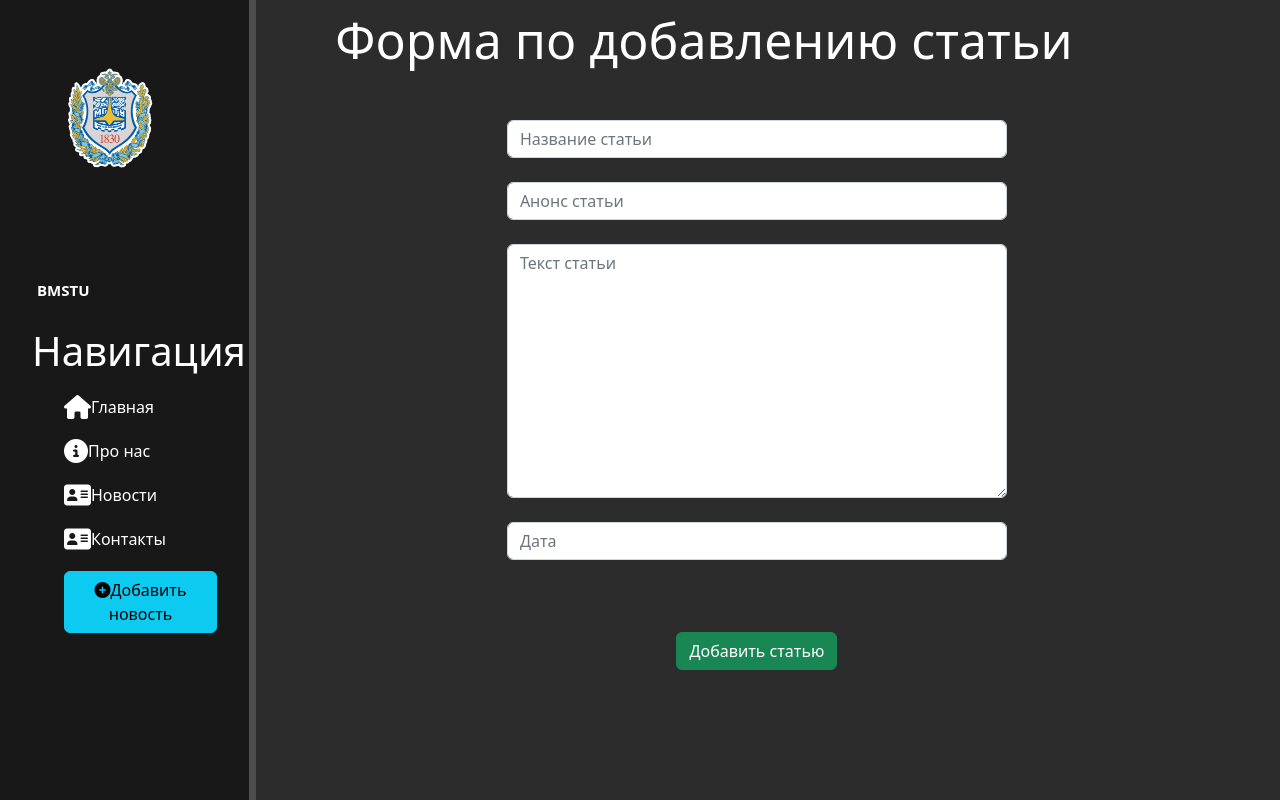
After one commit to w212w/DjangoPython, a Django app: page /news/create in a window 1280 px wide. The commit adds this page. Run offline with Django 4.2, Linux system fonts and the light colour scheme; some libraries are stand-ins or nearby versions.

Commit message:
добавил вкладку "Добавить новость", которая передает инфу в базу данных

```diff
--- a/website/main/static/main/css/main.css
+++ b/website/main/static/main/css/main.css
@@ -68,3 +68,11 @@ main .features p {
     width: 400px;
     margin: 20px 32%;
     text-align: left;}
+
+form {
+    margin-left: 28%;
+    width: 500px;
+    margin-top: 50px;}
+
+
+}
--- a/website/main/templates/main/layout.html
+++ b/website/main/templates/main/layout.html
@@ -23,6 +23,8 @@
             <a href="{% url 'about' %}"><li><i class="fa-solid fa-circle-info fa-xl"></i></i>Про нас</li></a>
             <a href="{% url 'news_home' %}"><li><i class="fa-solid fa-address-card fa-xl"></i></i>Новости</li></a>
             <a href=""><li><i class="fa-solid fa-address-card fa-xl"></i></i>Контакты</li></a>
+            <a href="{% url 'create' %}"><li><button class="btn btn-info"><i class="fas fa-plus-circle"></i>Добавить новость</li></a>
+
         </ul>
         <style>
           a {
--- /dev/null
+++ b/website/news/forms.py
@@ -0,0 +1,26 @@
+from .models import Articles
+from django.forms import ModelForm, TextInput, DateTimeInput, Textarea
+
+class ArticlesForm(ModelForm):
+    class Meta:
+        model = Articles
+        fields = ['title','anons','full_text','date']
+
+        widgets = {
+            "title": TextInput(attrs={
+                "class": "form-control",
+                "placeholder": "Название статьи"
+            }),
+            "anons": TextInput(attrs={
+                "class": "form-control",
+                "placeholder": "Анонс статьи"
+            }),
+            "date": DateTimeInput(attrs={
+                "class": "form-control",
+                "placeholder": "Дата"
+            }),
+            "full_text": Textarea(attrs={
+                "class": "form-control",
+                "placeholder": "Текст статьи"
+            })
+        }
--- /dev/null
+++ b/website/news/templates/news/create.html
@@ -0,0 +1,18 @@
+{% extends "main/layout.html" %}
+
+{% block title %}Форма по добавлению статьи{% endblock %}
+
+{% block content %}
+    <div class="features">
+        <h1>Форма по добавлению статьи</h1>
+        <form method="post">
+            {% csrf_token %}
+            {{form.title}}<br>
+            {{form.anons}}<br>
+            {{form.full_text}}<br>
+            {{form.date}}<br>
+            <span style="color: red; font-weight: bold;">{{error}}</span><br><br>
+            <button class="btn btn-success" type="submit">Добавить статью</button>
+        </form>
+    </div>
+{% endblock %}
--- a/website/news/urls.py
+++ b/website/news/urls.py
@@ -2,5 +2,7 @@ from django.urls import path
 from . import views
 
 urlpatterns = [
-  path("", views.news_home, name="news_home")
+  path("", views.news_home, name="news_home"),
+  path("create", views.create, name="create"),
+
 ]
--- a/website/news/views.py
+++ b/website/news/views.py
@@ -1,5 +1,24 @@
-from django.shortcuts import render
+from django.shortcuts import render, redirect
 from .models import Articles
+from .forms import ArticlesForm
 def news_home(request):
     news = Articles.objects.order_by("-date")
     return render(request, "news/news_home.html", {"news": news})
+
+
+def create(request):
+    error = ''
+    if request.method == "POST":
+        form = ArticlesForm(request.POST)
+        if form.is_valid():
+            form.save()
+            return redirect("home")
+        else:
+            error = 'Форма заполнена неверно'
+
+    form = ArticlesForm()
+    data = {
+        "form": form,
+        "error": error
+    }
+    return render(request, "news/create.html", data)
```
Also changed, not shown: website/db.sqlite3.
